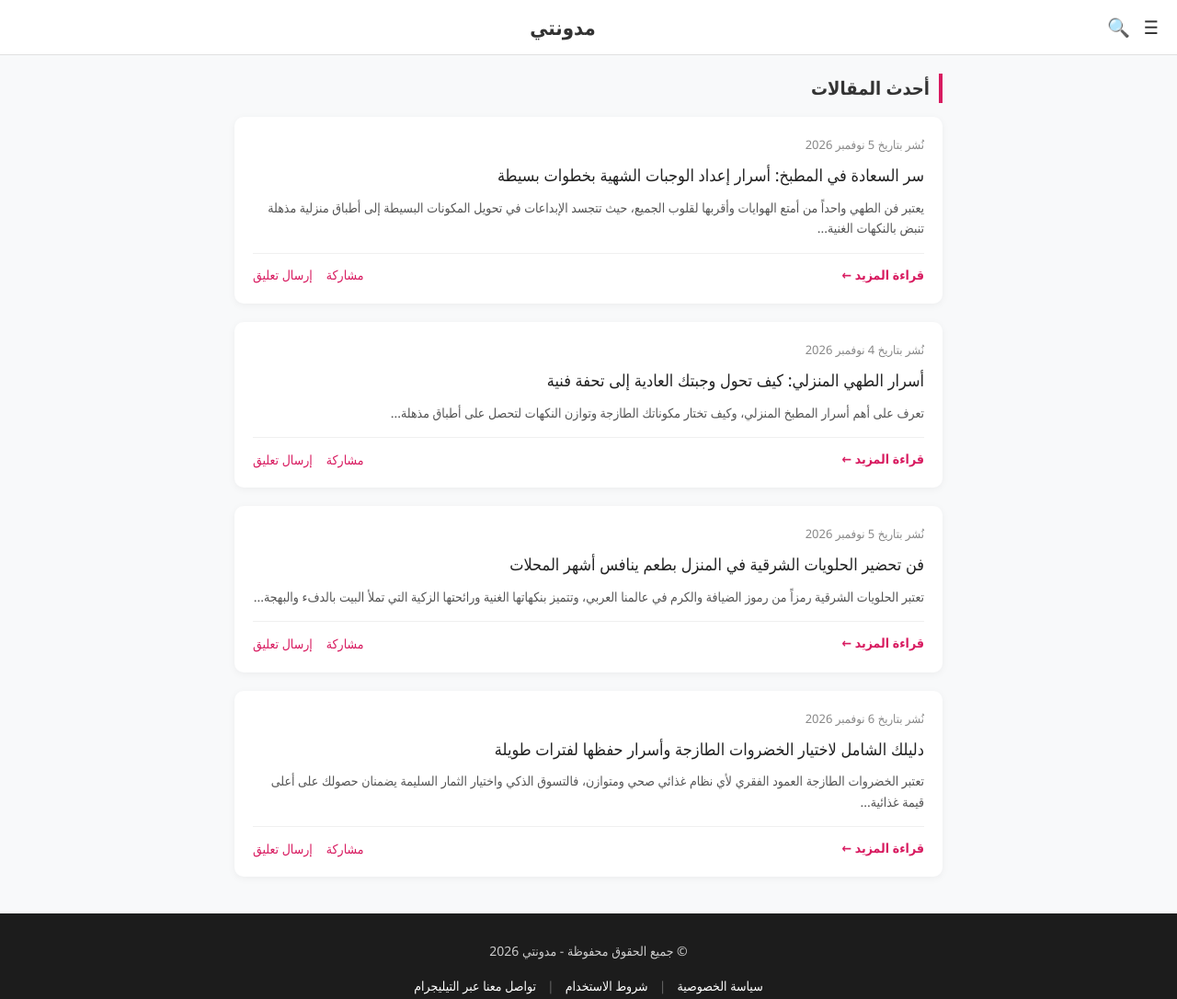
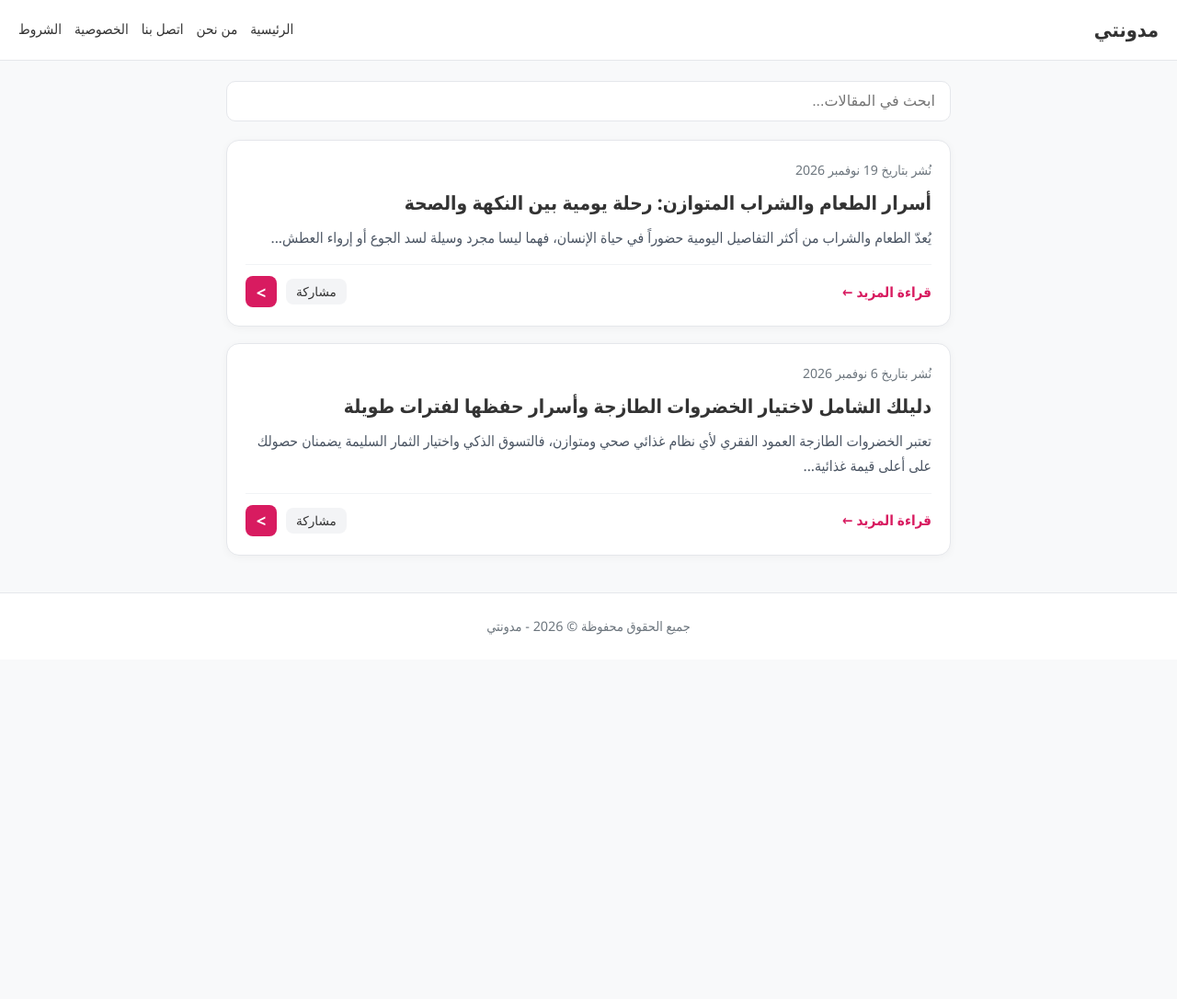
Before and after one commit to yougoogle/-my-websitemy-blog, a plain HTML site: page index.html in a window 1280 px wide. Shown: the whole page at 92% size. After the commit the page ends 800 px from the top, so only its background shows below. Drawn offline with Linux system fonts and the light colour scheme.

Commit message:
Update index.html with improved styles and structure
Refactor HTML structure and improve styling variables.

```diff
--- a/index.html
+++ b/index.html
@@ -1,36 +1,37 @@
 <!DOCTYPE html>
 <html lang="ar" dir="rtl">
 <head>
-    <meta charset="UTF-8">
-    <meta name="viewport" content="width=device-width, initial-scale=1.0">
+  <meta charset="UTF-8" />
+  <meta name="viewport" content="width=device-width, initial-scale=1.0" />
   <title>مدونتي - الصفحة الرئيسية</title>
   <style>
     :root {
       --primary-color: #d81b60;
       --bg-color: #f8f9fa;
-            --text-color: #333;
+      --text-color: #333333;
+      --muted-color: #6c757d;
       --card-bg: #ffffff;
-            --footer-bg: #1c1c1c;
+      --border-color: #e5e7eb;
     }
 
     * {
       box-sizing: border-box;
       margin: 0;
       padding: 0;
-            font-family: 'Segoe UI', Tahoma, Geneva, Verdana, sans-serif;
     }
 
     body {
+      font-family: "Segoe UI", Tahoma, Arial, sans-serif;
       background-color: var(--bg-color);
       color: var(--text-color);
-            line-height: 1.6;
+      line-height: 1.7;
     }
 
-        /* Header Styling */
+    /* رأس الصفحة */
     header {
-            background-color: #ffffff;
-            border-bottom: 1px solid #e0e0e0;
-            padding: 12px 20px;
+      background-color: var(--card-bg);
+      border-bottom: 1px solid var(--border-color);
+      padding: 14px 20px;
       display: flex;
       align-items: center;
       justify-content: space-between;
@@ -39,327 +40,289 @@
       z-index: 100;
     }
 
-        .header-right, .header-left {
-            display: flex;
-            align-items: center;
-            gap: 15px;
-        }
-
-        .icon-btn {
-            background: none;
-            border: none;
-            font-size: 20px;
-            cursor: pointer;
-            color: var(--text-color);
-            display: flex;
-            align-items: center;
-            gap: 5px;
-            text-decoration: none;
-            font-weight: 500;
-        }
-
-        .site-title {
-            font-size: 22px;
-            font-weight: bold;
+    .brand {
+      font-size: 1.35rem;
+      font-weight: 700;
       color: var(--text-color);
       text-decoration: none;
     }
 
-        /* Search Bar Drawer */
-        .search-container {
-            display: none;
-            background-color: #fff;
-            padding: 10px 20px;
-            border-bottom: 1px solid #eee;
+    .nav-links {
+      display: flex;
+      align-items: center;
+      gap: 14px;
+      flex-wrap: wrap;
     }
 
-        .search-container.active {
-            display: block;
+    .nav-links a {
+      color: var(--text-color);
+      text-decoration: none;
+      font-size: 0.95rem;
+      font-weight: 500;
+    }
+
+    .nav-links a:hover {
+      color: var(--primary-color);
+    }
+
+    /* شريط البحث */
+    .search-box {
+      max-width: 820px;
+      margin: 22px auto 0;
+      padding: 0 16px;
     }
 
     .search-input {
       width: 100%;
-            padding: 10px 15px;
-            border: 1px solid #ccc;
-            border-radius: 6px;
-            font-size: 15px;
+      padding: 12px 16px;
+      border: 1px solid var(--border-color);
+      border-radius: 10px;
+      background: var(--card-bg);
+      color: var(--text-color);
+      font-size: 1rem;
       outline: none;
     }
 
-        /* Navigation Drawer */
-        nav.nav-menu {
-            display: none;
-            background-color: #fff;
-            border-bottom: 1px solid #eee;
-            padding: 10px 20px;
+    .search-input:focus {
+      border-color: var(--primary-color);
     }
 
-        nav.nav-menu.active {
-            display: block;
+    /* حاوية المقالات */
+    main {
+      max-width: 820px;
+      margin: 20px auto 40px;
+      padding: 0 16px;
     }
 
-        nav.nav-menu a {
-            display: block;
-            padding: 8px 0;
-            color: var(--text-color);
-            text-decoration: none;
-            border-bottom: 1px solid #f5f5f5;
+    #posts-container {
+      display: flex;
+      flex-direction: column;
+      gap: 18px;
     }
 
-        /* Main Content */
-        container {
-            display: block;
-            max-width: 800px;
-            margin: 20px auto;
-            padding: 0 15px;
-        }
-
-        .section-title {
-            font-size: 20px;
-            color: var(--text-color);
-            margin-bottom: 15px;
-            border-right: 4px solid var(--primary-color);
-            padding-right: 10px;
-        }
-
-        /* Post Card */
     .post-card {
       background: var(--card-bg);
-            border-radius: 10px;
+      border: 1px solid var(--border-color);
+      border-radius: 14px;
       padding: 20px;
-            margin-bottom: 20px;
-            box-shadow: 0 2px 8px rgba(0,0,0,0.05);
+      box-shadow: 0 2px 10px rgba(0, 0, 0, 0.04);
     }
 
     .post-date {
-            font-size: 13px;
-            color: #888;
+      font-size: 0.88rem;
+      color: var(--muted-color);
       margin-bottom: 8px;
     }
 
     .post-title {
-            font-size: 18px;
+      font-size: 1.3rem;
       margin-bottom: 10px;
-            color: #222;
-            text-decoration: none;
-            display: block;
+      line-height: 1.45;
     }
 
-        .post-snippet {
-            color: #555;
-            font-size: 14px;
-            margin-bottom: 15px;
+    .post-title a {
+      color: var(--text-color);
+      text-decoration: none;
     }
 
-        .post-footer-actions {
-            display: flex;
-            justify-content: space-between;
-            align-items: center;
-            border-top: 1px solid #f0f0f0;
-            padding-top: 12px;
-            font-size: 14px;
+    .post-title a:hover {
+      color: var(--primary-color);
     }
 
-        .post-link {
+    .post-excerpt {
+      color: #4b5563;
+      font-size: 0.98rem;
+      margin-bottom: 16px;
+    }
+
+    .post-footer {
+      display: flex;
+      align-items: center;
+      justify-content: space-between;
+      gap: 12px;
+      padding-top: 12px;
+      border-top: 1px solid #f1f3f5;
+      flex-wrap: wrap;
+    }
+
+    .read-more {
       color: var(--primary-color);
       text-decoration: none;
-            font-weight: bold;
+      font-weight: 600;
+      font-size: 0.95rem;
     }
 
-        .post-social-actions {
+    .post-actions {
       display: flex;
-            gap: 15px;
+      align-items: center;
+      gap: 10px;
     }
 
     .action-btn {
-            color: var(--primary-color);
-            background: none;
+      background: #f3f4f6;
+      color: var(--text-color);
       border: none;
+      padding: 6px 11px;
+      border-radius: 8px;
+      font-size: 0.85rem;
       cursor: pointer;
-            font-size: 14px;
     }
 
-        /* Footer */
-        footer {
-            background-color: var(--footer-bg);
+    /* زر التنقل > الشغال */
+    .next-arrow-btn {
+      display: inline-flex;
+      align-items: center;
+      justify-content: center;
+      width: 34px;
+      height: 34px;
+      border-radius: 8px;
+      background-color: var(--primary-color);
       color: #ffffff;
-            text-align: center;
-            padding: 30px 15px;
-            margin-top: 40px;
+      text-decoration: none;
+      font-size: 1.15rem;
+      font-weight: 700;
+      transition: transform 0.2s ease, opacity 0.2s ease;
     }
 
-        .footer-copyright {
-            margin-bottom: 15px;
-            font-size: 14px;
-            color: #ccc;
+    .next-arrow-btn:hover {
+      opacity: 0.9;
+      transform: translateX(-3px);
     }
 
-        .footer-links {
-            display: flex;
-            justify-content: center;
-            gap: 12px;
-            flex-wrap: wrap;
-            font-size: 14px;
-        }
-
-        .footer-links a {
-            color: #fff;
-            text-decoration: none;
-        }
-
-        .footer-links span {
-            color: #666;
+    footer {
+      text-align: center;
+      padding: 24px 16px;
+      color: var(--muted-color);
+      font-size: 0.9rem;
+      border-top: 1px solid var(--border-color);
+      background: var(--card-bg);
     }
   </style>
 </head>
 <body>
+  <header>
+    <a href="index.html" class="brand">مدونتي</a>
+    <nav class="nav-links">
+      <a href="index.html">الرئيسية</a>
+      <a href="about.html">من نحن</a>
+      <a href="contact.html">اتصل بنا</a>
+      <a href="privacy-policy.html">الخصوصية</a>
+      <a href="terms.html">الشروط</a>
+    </nav>
+  </header>
 
-    <!-- Header -->
-    <header>
-        <div class="header-right">
-            <button class="icon-btn" onclick="toggleMenu()" title="القائمة">☰</button>
-            <button class="icon-btn" onclick="toggleSearch()" title="بحث">🔍</button>
+  <div class="search-box">
+    <input
+      type="text"
+      id="search-input"
+      class="search-input"
+      placeholder="ابحث في المقالات..."
+      aria-label="ابحث في المقالات"
+    />
   </div>
 
-        <a href="index.html" class="site-title">مدونتي</a>
+  <main>
+    <div id="posts-container"></div>
+  </main>
 
-        <div class="header-left"></div>
-    </header>
+  <footer>
+    جميع الحقوق محفوظة &copy; 2026 - مدونتي
+  </footer>
 
-    <!-- Search Input Area -->
-    <div class="search-container" id="searchContainer">
-        <input type="text" class="search-input" id="searchInput" placeholder="ابحث في المقالات..." onkeyup="filterPosts()">
-    </div>
+  <script>
+    const fallbackPosts = [
+      {
+        title: "أسرار الطعام والشراب المتوازن: رحلة يومية بين النكهة والصحة",
+        date: "19 نوفمبر 2026",
+        excerpt: "يُعدّ الطعام والشراب من أكثر التفاصيل اليومية حضوراً في حياة الإنسان، فهما ليسا مجرد وسيلة لسد الجوع أو إرواء العطش...",
+        url: "post5.html"
+      },
+      {
+        title: "دليلك الشامل لاختيار الخضروات الطازجة وأسرار حفظها لفترات طويلة",
+        date: "6 نوفمبر 2026",
+        excerpt: "تعتبر الخضروات الطازجة العمود الفقري لأي نظام غذائي صحي ومتوازن، فالتسوق الذكي واختيار الثمار السليمة يضمنان حصولك على أعلى قيمة غذائية...",
+        url: "post4.html"
+      },
+      {
+        title: "فن تحضير الحلويات الشرقية في المنزل بطعم ينافس أشهر المحلات",
+        date: "5 نوفمبر 2026",
+        excerpt: "تعتبر الحلويات الشرقية رمزاً من رموز الضيافة والكرم في عالمنا العربي، وتتميز بنكهاتها الغنية ورائحتها الزكية التي تملأ البيت بالدفء والبهجة...",
+        url: "post3.html"
+      },
+      {
+        title: "المقال الثاني في المدونة",
+        date: "4 نوفمبر 2026",
+        excerpt: "استكشف تفاصيل المقال الثاني والأفكار العملية حول الأكل والمشروبات اليومية...",
+        url: "post2.html"
+      },
+      {
+        title: "المقال الأول في المدونة",
+        date: "3 نوفمبر 2026",
+        excerpt: "بداية رحلة التدوين ومشاركة المقالات المفيدة حول الطعام والشراب...",
+        url: "post1.html"
+      }
+    ];
 
-    <!-- Navigation Menu Area -->
-    <nav class="nav-menu" id="navMenu">
-        <a href="index.html">الصفحة الرئيسية</a>
-        <a href="privacy-policy.html">سياسة الخصوصية</a>
-        <a href="terms.html">شروط الاستخدام</a>
-        <a href="about.html">من نحن</a>
-        <a href="https://t.me/mohamed2026com" target="_blank">تواصل معنا عبر التيليجرام</a>
-    </nav>
+    let allPosts = [...fallbackPosts];
 
-    <!-- Main Content Container -->
-    <container>
-        <h2 class="section-title">أحدث المقالات</h2>
+    function sharePost(title, url) {
+      const fullUrl = new URL(url, window.location.href).href;
+      if (navigator.share) {
+        navigator.share({ title, url: fullUrl }).catch(() => {});
+      } else if (navigator.clipboard) {
+        navigator.clipboard.writeText(fullUrl).then(() => {
+          alert("تم نسخ رابط المقال: " + fullUrl);
+        });
+      }
+    }
 
-        <div id="postsList">
-            <!-- المقالة الأولى -->
+    function renderPosts(posts) {
+      const container = document.getElementById("posts-container");
+      if (!container) return;
+
+      if (!posts.length) {
+        container.innerHTML = '<div class="post-card">لا توجد مقالات مطابقة لبحثك.</div>';
+        return;
+      }
+
+      container.innerHTML = posts.map(post => `
         <article class="post-card">
-                <div class="post-date">نُشر بتاريخ 5 نوفمبر 2026</div>
-                <a href="post1.html" class="post-title">سر السعادة في المطبخ: أسرار إعداد الوجبات الشهية بخطوات بسيطة</a>
-                <p class="post-snippet">يعتبر فن الطهي واحداً من أمتع الهوايات وأقربها لقلوب الجميع، حيث تتجسد الإبداعات في تحويل المكونات البسيطة إلى أطباق منزلية مذهلة تنبض بالنكهات الغنية...</p>
-                <div class="post-footer-actions">
-                    <a href="post1.html" class="post-link">قراءة المزيد &larr;</a>
-                    <div class="post-social-actions">
-                        <button class="action-btn" onclick="sharePost('post1.html')">مشاركة</button>
-                        <button class="action-btn" onclick="openCommentModal()">إرسال تعليق</button>
+          <div class="post-date">نُشر بتاريخ ${post.date}</div>
+          <h2 class="post-title"><a href="${post.url}">${post.title}</a></h2>
+          <p class="post-excerpt">${post.excerpt}</p>
+          <div class="post-footer">
+            <a class="read-more" href="${post.url}">قراءة المزيد ←</a>
+            <div class="post-actions">
+              <button class="action-btn" type="button" onclick="sharePost('${post.title.replace(/'/g, "\\'")}', '${post.url}')">مشاركة</button>
+              <a class="next-arrow-btn" href="${post.url}" title="الانتقال إلى المقال" aria-label="الانتقال إلى المقال">&gt;</a>
             </div>
           </div>
         </article>
-
-            <!-- المقالة الثانية -->
-            <article class="post-card">
-                <div class="post-date">نُشر بتاريخ 4 نوفمبر 2026</div>
-                <a href="post2.html" class="post-title">أسرار الطهي المنزلي: كيف تحول وجبتك العادية إلى تحفة فنية</a>
-                <p class="post-snippet">تعرف على أهم أسرار المطبخ المنزلي، وكيف تختار مكوناتك الطازجة وتوازن النكهات لتحصل على أطباق مذهلة...</p>
-                <div class="post-footer-actions">
-                    <a href="post2.html" class="post-link">قراءة المزيد &larr;</a>
-                    <div class="post-social-actions">
-                        <button class="action-btn" onclick="sharePost('post2.html')">مشاركة</button>
-                        <button class="action-btn" onclick="openCommentModal()">إرسال تعليق</button>
-                    </div>
-                </div>
-            </article>
-
-            <!-- المقالة الثالثة -->
-            <article class="post-card">
-                <div class="post-date">نُشر بتاريخ 5 نوفمبر 2026</div>
-                <a href="post3.html" class="post-title">فن تحضير الحلويات الشرقية في المنزل بطعم ينافس أشهر المحلات</a>
-                <p class="post-snippet">تعتبر الحلويات الشرقية رمزاً من رموز الضيافة والكرم في عالمنا العربي، وتتميز بنكهاتها الغنية ورائحتها الزكية التي تملأ البيت بالدفء والبهجة...</p>
-                <div class="post-footer-actions">
-                    <a href="post3.html" class="post-link">قراءة المزيد &larr;</a>
-                    <div class="post-social-actions">
-                        <button class="action-btn" onclick="sharePost('post3.html')">مشاركة</button>
-                        <button class="action-btn" onclick="openCommentModal()">إرسال تعليق</button>
-                    </div>
-                </div>
-            </article>
-
-            <!-- المقالة الرابعة -->
-            <article class="post-card">
-                <div class="post-date">نُشر بتاريخ 6 نوفمبر 2026</div>
-                <a href="post4.html" class="post-title">دليلك الشامل لاختيار الخضروات الطازجة وأسرار حفظها لفترات طويلة</a>
-                <p class="post-snippet">تعتبر الخضروات الطازجة العمود الفقري لأي نظام غذائي صحي ومتوازن، فالتسوق الذكي واختيار الثمار السليمة يضمنان حصولك على أعلى قيمة غذائية...</p>
-                <div class="post-footer-actions">
-                    <a href="post4.html" class="post-link">قراءة المزيد &larr;</a>
-                    <div class="post-social-actions">
-                        <button class="action-btn" onclick="sharePost('post4.html')">مشاركة</button>
-                        <button class="action-btn" onclick="openCommentModal()">إرسال تعليق</button>
-                    </div>
-                </div>
-            </article>
-        </div>
-    </container>
-
-    <!-- Footer -->
-    <footer>
-        <div class="footer-copyright">
-            © جميع الحقوق محفوظة - مدونتي 2026
-        </div>
-        <div class="footer-links">
-            <a href="privacy-policy.html">سياسة الخصوصية</a>
-            <span>|</span>
-            <a href="terms.html">شروط الاستخدام</a>
-            <span>|</span>
-            <a href="https://t.me/mohamed2026com" target="_blank">تواصل معنا عبر التيليجرام</a>
-        </div>
-    </footer>
-
-    <script>
-        function toggleMenu() {
-            var nav = document.getElementById('navMenu');
-            nav.classList.toggle('active');
+      `).join("");
     }
 
-        function toggleSearch() {
-            var search = document.getElementById('searchContainer');
-            search.classList.toggle('active');
-            if(search.classList.contains('active')){
-                document.getElementById('searchInput').focus();
+    document.getElementById("search-input").addEventListener("input", function (e) {
+      const q = e.target.value.trim().toLowerCase();
+      const filtered = allPosts.filter(post =>
+        post.title.toLowerCase().includes(q) || post.excerpt.toLowerCase().includes(q)
+      );
+      renderPosts(filtered);
+    });
+
+    fetch("posts.json")
+      .then(res => {
+        if (!res.ok) throw new Error("No posts.json");
+        return res.json();
+      })
+      .then(data => {
+        if (Array.isArray(data) && data.length > 0) {
+          allPosts = data;
         }
-        }
-
-        function filterPosts() {
-            var input = document.getElementById('searchInput').value.toLowerCase();
-            var posts = document.getElementsByClassName('post-card');
-            for (var i = 0; i < posts.length; i++) {
-                var title = posts[i].getElementsByClassName('post-title')[0].innerText.toLowerCase();
-                var snippet = posts[i].getElementsByClassName('post-snippet')[0].innerText.toLowerCase();
-                if (title.includes(input) || snippet.includes(input)) {
-                    posts[i].style.display = "";
-                } else {
-                    posts[i].style.display = "none";
-                }
-            }
-        }
-
-        function sharePost(url) {
-            if (navigator.share) {
-                navigator.share({ title: 'مقالة من مدونتي', url: url });
-            } else {
-                navigator.clipboard.writeText(window.location.origin + '/' + url);
-                alert('تم نسخ رابط المقال!');
-            }
-        }
-
-        function openCommentModal() {
-            var comment = prompt("أكتب تعليقك هنا:");
-            if (comment) {
-                alert("شكراً لك! تم إرسال تعليقك بنجاح.");
-            }
-        }
+        renderPosts(allPosts);
+      })
+      .catch(() => {
+        renderPosts(allPosts);
+      });
   </script>
 </body>
 </html>
```
Lines whose indentation alone changed are shown as unchanged.
